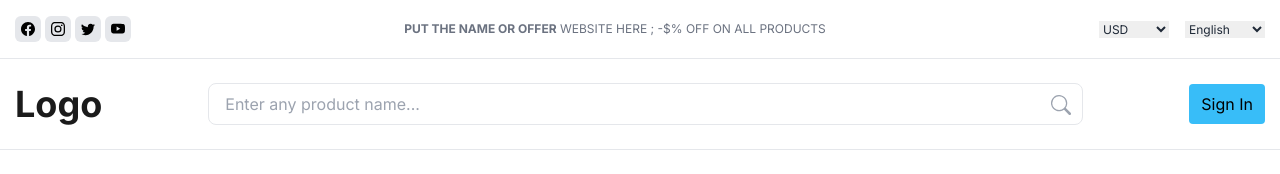
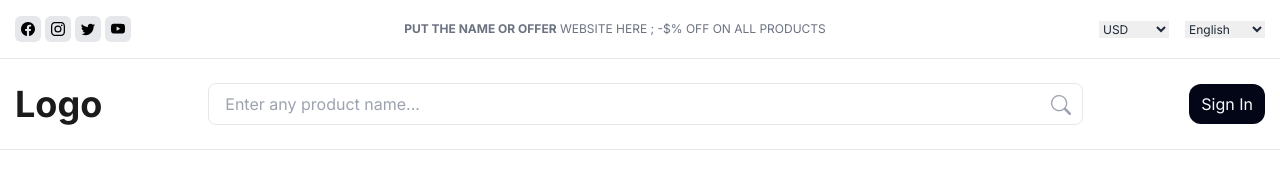
Before and after one commit to abrahanquiroz/3d-shop, a Next.js app: page / in a window 1280 px wide. Shown: the top 174 px of the page. Built offline with nearby package versions, Linux system fonts and the light colour scheme; no server answers.

Commit message:
change color bottom

```diff
--- a/src/components/HeaderMain.tsx
+++ b/src/components/HeaderMain.tsx
@@ -42,7 +42,7 @@ export default function HeaderMain() {
               <button onClick={async () => { await signOut({callbackUrl: "/"}); }}>Logout</button>
             </div>
           ) : (
-            <button onClick={() => signIn()} className="bg-sky-400 px-3 py-2 rounded">Sign In</button>
+            <button onClick={() => signIn()} className="bg-slate-950 text-zinc-50 px-3 py-2 rounded-xl">Sign In</button>
           )}
         </div>
       </div>
```
